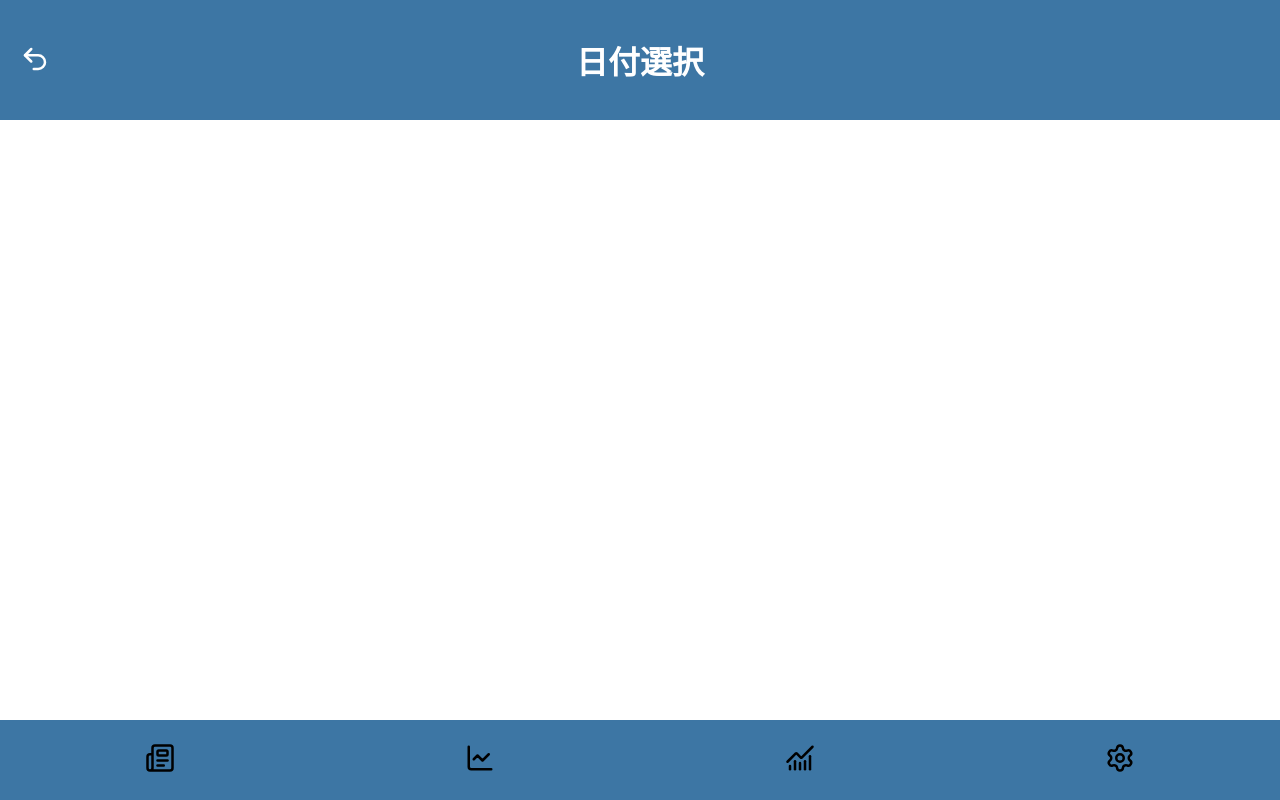
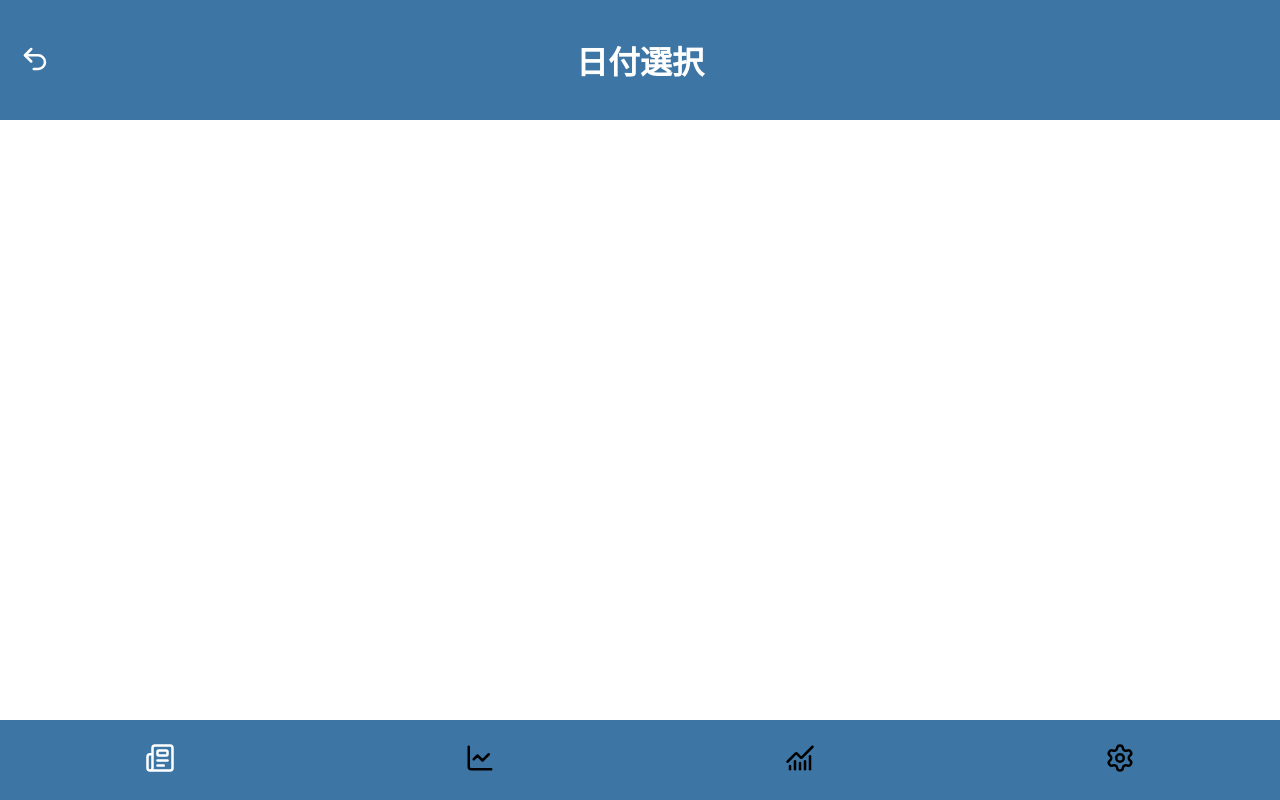
Before and after one commit to mumn06n-bit/Kitsunezaki, a React (Vite) app in the folder frontend/: page /calendar in a window 1280 px wide. Built offline with nearby package versions, Linux system fonts and the light colour scheme.

Commit message:
BottomNavigationの修正、データ画と設定画面

```diff
--- a/frontend/src/components/BottomNavigation.tsx
+++ b/frontend/src/components/BottomNavigation.tsx
@@ -1,25 +1,54 @@
-import { NavLink } from "react-router-dom";
-import "./BottomNavigation.css"
-import { Icons } from "@/components/materials";//アイコンのインポート
+import { NavLink, useLocation } from "react-router-dom";
+import "./BottomNavigation.css";
+import { Icons } from "@/components/materials";
 
 export default function BottomNavigation() {
+
+  const location = useLocation();
+
+  const isDataActive =
+    location.pathname === "/data" ||
+    location.pathname === "/calendar";
+
+  const isCompareActive =
+    location.pathname === "/compare" ||
+    location.pathname === "/compare-setting";
+
   return (
     <nav className="bottom-navigation">
-      <NavLink to="/data" className="nav-item">
+
+      <NavLink
+        to="/data"
+        className={isDataActive ? "nav-item active" : "nav-item"}
+      >
         <Icons.Newspaper size={30} />
       </NavLink>
 
-      <NavLink to="/graph" className="nav-item">
+      <NavLink
+        to="/graph"
+        className={({ isActive }) =>
+          isActive ? "nav-item active" : "nav-item"
+        }
+      >
         <Icons.ChartLine size={30} />
       </NavLink>
 
-      <NavLink to="/compare" className="nav-item">
+      <NavLink
+        to="/compare"
+        className={isCompareActive ? "nav-item active" : "nav-item"}
+      >
         <Icons.ChartNoAxesCombined size={30} />
       </NavLink>
 
-      <NavLink to="/settings" className="nav-item">
+      <NavLink
+        to="/settings"
+        className={({ isActive }) =>
+          isActive ? "nav-item active" : "nav-item"
+        }
+      >
         <Icons.Settings size={30} />
       </NavLink>
+
     </nav>
   );
 }
```
